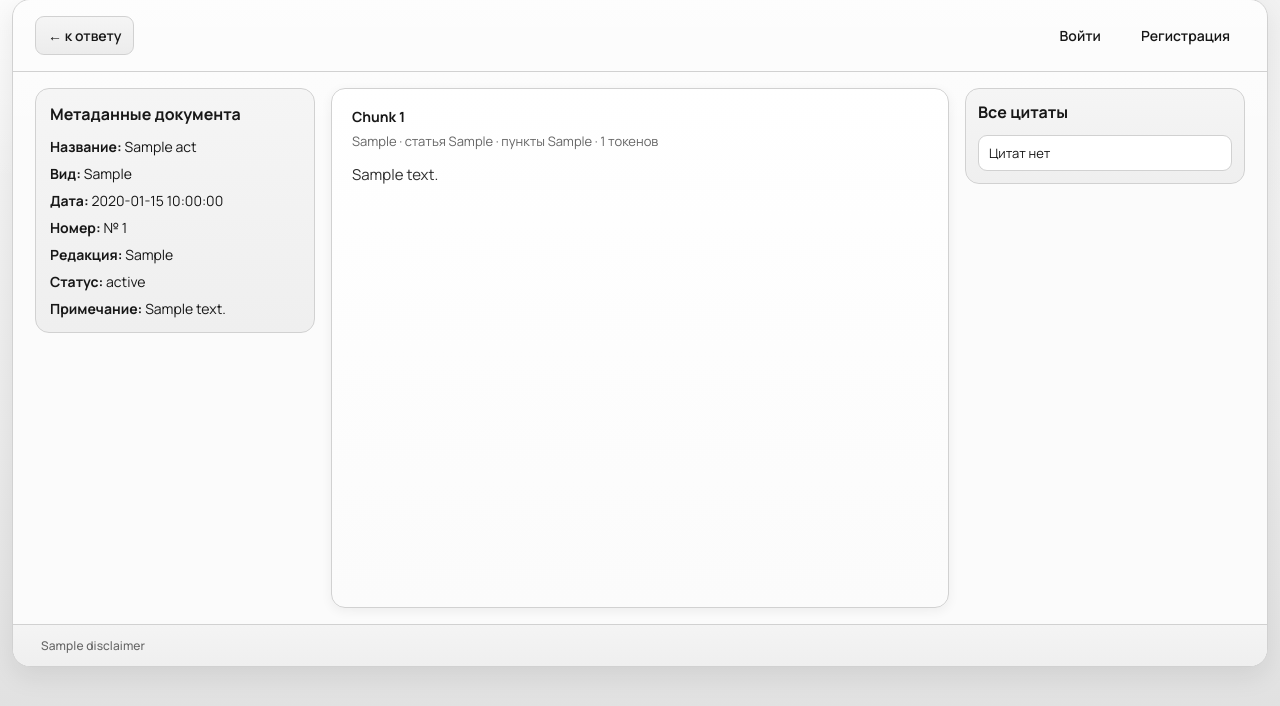
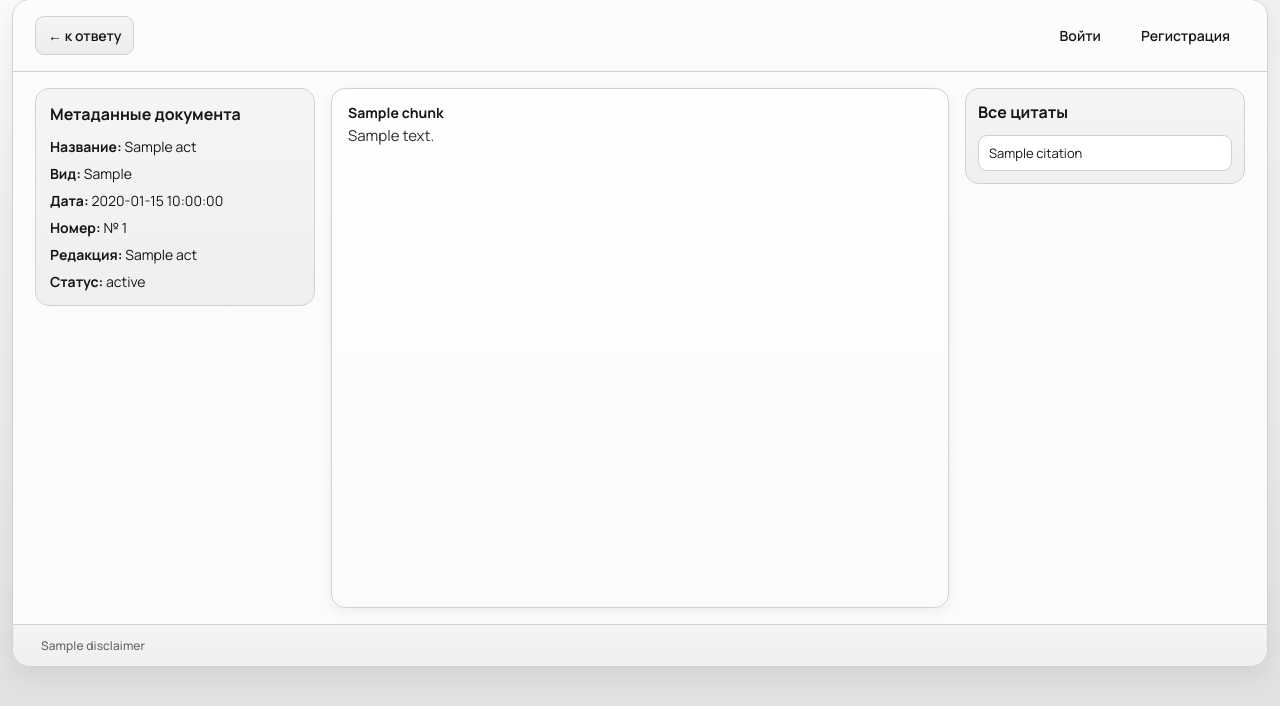
Before and after one commit to a-miagkii/law-qa-rag, a FastAPI app: template src/law_qa_rag/web/templates/source.html in a window 1280 px wide. Shown: the part 37-743 px from the top of the page. Run offline with FastAPI, Linux system fonts and the light colour scheme; the template is opened without the code that fills it: most values are stand-ins (such as "Sample title", 1, 10 or a date in 2020).

Commit message:
style: improve UI/UX design

```diff
--- a/pyproject.toml
+++ b/pyproject.toml
@@ -25,6 +25,7 @@ dependencies = [
     "python-multipart",
     "python-dotenv",
     "httpx",
+    "itsdangerous",
 ]
 
 [tool.setuptools]
--- a/src/law_qa_rag/web/static/styles.css
+++ b/src/law_qa_rag/web/static/styles.css
@@ -587,13 +587,13 @@ dd {
   overflow-y: auto;
   border: 1px solid var(--border);
   border-radius: 14px;
-  padding: 18px 20px;
+  padding: 14px 16px;
   background: linear-gradient(180deg, #ffffff 0%, #fbfbfb 100%);
   box-shadow: var(--shadow-2);
 }
 
 .viewer-chunk {
-  margin: 0 0 18px;
+  margin: 0 0 10px;
 }
 
 .viewer-chunk:last-child {
@@ -604,7 +604,7 @@ dd {
   display: flex;
   justify-content: space-between;
   gap: 12px;
-  margin-bottom: 6px;
+  margin-bottom: 2px;
   color: var(--text);
   font-size: 14px;
 }
@@ -621,9 +621,13 @@ dd {
   line-height: 1.52;
 }
 
-.viewer .chunk-meta {
-  color: var(--text-soft);
-  font-size: 13px;
+.viewer .fragment-text {
+  margin-top: 0;
+  margin-bottom: 0;
+  line-height: 1.6;
+  text-align: justify;
+  text-indent: 0;
+  white-space: pre-line;
 }
 
 .viewer::-webkit-scrollbar {
--- a/src/law_qa_rag/web/templates/answer.html
+++ b/src/law_qa_rag/web/templates/answer.html
@@ -102,7 +102,7 @@
               <strong>{{ citation.act_title }}</strong>
               <div class="citation-meta">
                 № {{ citation.doc_number or "не указан" }},
-                дата {{ citation.doc_date or "не указана" }}
+                дата {{ citation.doc_date_label or citation.doc_date or "не указана" }}
               </div>
               <div class="citation-meta">
                 {{ citation.structure_ref or "Структура не указана" }}
@@ -111,7 +111,7 @@
                   пункты {{ citation.clause_range or "не указаны" }}
                 {% endif %}
               </div>
-              <div class="citation-quote">{{ citation.quote }}</div>
+              <div class="citation-quote">{{ citation.display_quote or citation.quote }}</div>
               <a
                 class="small-btn"
                 href="{{ url_for('source_page', act_id=citation.act_id) }}?answer_id={{ page.answer.answer_id }}"
@@ -121,7 +121,7 @@
         {% else %}
           <article class="citation-card">
             <strong>Цитаты не выбраны</strong>
-            <div class="citation-quote">Модель не сослалась на chunks из контекста.</div>
+            <div class="citation-quote">Модель не сослалась на фрагменты из контекста.</div>
           </article>
         {% endif %}
       </aside>
--- a/src/law_qa_rag/web/templates/source.html
+++ b/src/law_qa_rag/web/templates/source.html
@@ -22,47 +22,31 @@
         <h4>Метаданные документа</h4>
         <p><strong>Название:</strong> {{ page.act.title }}</p>
         <p><strong>Вид:</strong> {{ page.act.doc_type }}</p>
-        <p><strong>Дата:</strong> {{ page.act.doc_date }}</p>
+        <p><strong>Дата:</strong> {{ page.act.doc_date_label or page.act.doc_date }}</p>
         <p><strong>Номер:</strong> № {{ page.act.doc_number }}</p>
-        <p><strong>Редакция:</strong> {{ page.act.edition_as_of }}</p>
-        <p><strong>Статус:</strong> {{ page.act.status }}</p>
-        {% if page.act.edition_note %}
-          <p><strong>Примечание:</strong> {{ page.act.edition_note }}</p>
-        {% endif %}
+        <p><strong>Редакция:</strong> {{ page.act.edition_as_of_label or page.act.edition_as_of }}</p>
+        <p><strong>Статус:</strong> {{ page.act.status_label or page.act.status }}</p>
       </aside>
 
       <main class="viewer">
         {% for chunk in page.chunks %}
           <article class="viewer-chunk" id="chunk-{{ chunk.chunk_id }}">
             <header>
-              <strong>Chunk {{ chunk.chunk_index }}</strong>
+              <strong>{{ chunk.display_title or chunk.structure_ref or (chunk.article_no and "Статья " ~ chunk.article_no) or "Фрагмент " ~ chunk.chunk_index }}</strong>
               {% if chunk.is_cited %}
-                <span>цитата #{{ chunk.citation_rank }}</span>
+                <span>Цитата {{ chunk.citation_display_index or chunk.citation_rank }}</span>
               {% endif %}
             </header>
-            <p class="chunk-meta">
-              {{ chunk.structure_ref or "Структура не указана" }}
-              {% if chunk.article_no %} · статья {{ chunk.article_no }}{% endif %}
-              {% if chunk.clause_range %} · пункты {{ chunk.clause_range }}{% endif %}
-              · {{ chunk.token_count }} токенов
-            </p>
-            <p>
-              {% if chunk.is_cited %}
-                <span class="highlight">{{ chunk.text }}</span>
-              {% else %}
-                {{ chunk.text }}
-              {% endif %}
-            </p>
+            <p class="fragment-text">{% if chunk.is_cited %}<span class="highlight">{{ chunk.display_text or chunk.text }}</span>{% else %}{{ chunk.display_text or chunk.text }}{% endif %}</p>
           </article>
         {% endfor %}
       </main>
 
       <aside class="anchors">
         <h4>Все цитаты</h4>
-        {% set cited = page.chunks | selectattr("is_cited") | list %}
-        {% if cited %}
-          {% for chunk in cited %}
-            <a href="#chunk-{{ chunk.chunk_id }}">Цитата {{ chunk.citation_rank }}</a>
+        {% if page.source_citations is defined and page.source_citations %}
+          {% for citation in page.source_citations %}
+            <a href="#chunk-{{ citation.chunk_id }}">{{ citation.label }}</a>
           {% endfor %}
         {% else %}
           <a href="#frame-source">Цитат нет</a>
```
Also changed, not shown: tests/test_persistence.py (+53 -0 lines), tests/test_web_app.py (+21 -2 lines).
